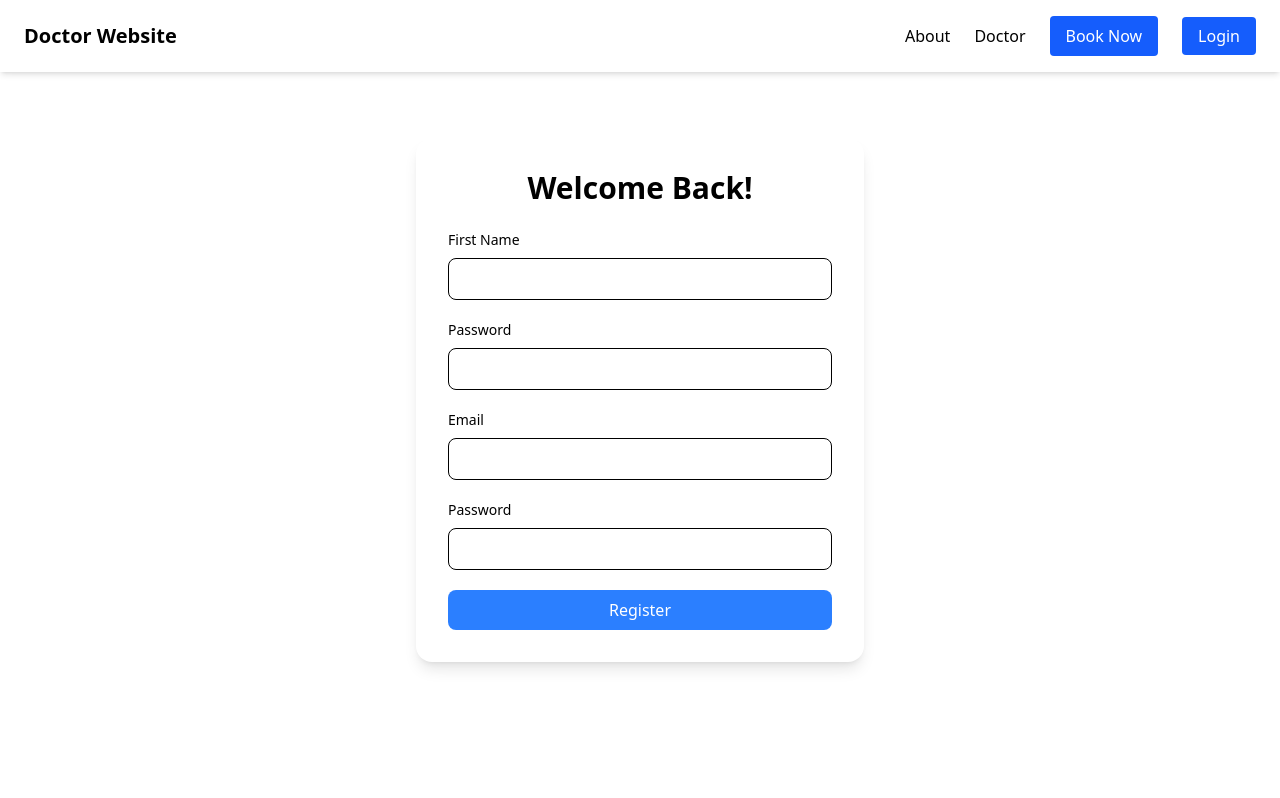
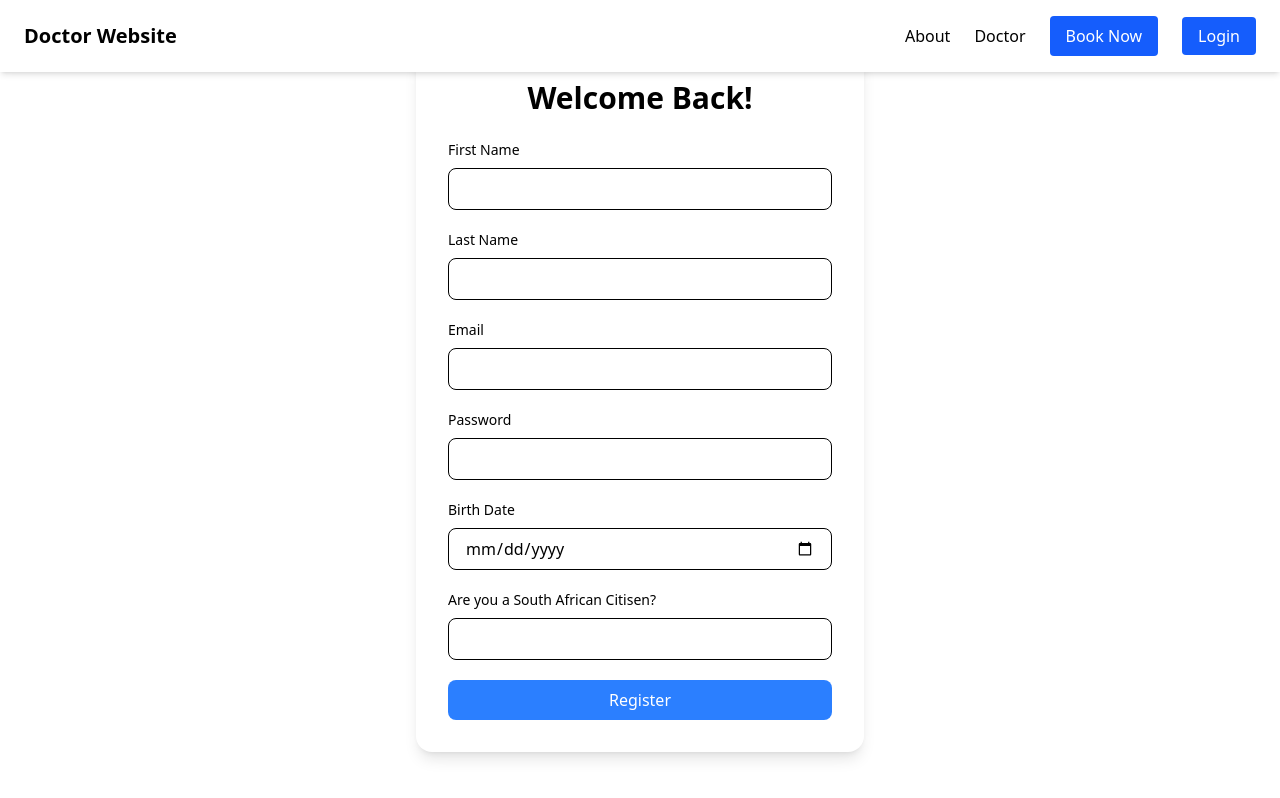
Before and after one commit to 1WholePotato/doctor_app_demo, a React (Vite) app in the folder doctor_website_demo/: page /register in a window 1280 px wide. Built offline with nearby package versions, Linux system fonts and the light colour scheme.

Commit message:
Done some stuff

```diff
--- a/doctor_website_demo/src/pages/Register.tsx
+++ b/doctor_website_demo/src/pages/Register.tsx
@@ -3,7 +3,7 @@ import {supabase} from "../supabaseClient";
 import { useNavigate } from "react-router-dom";
 
 function Register(){
-    const navigate = useNavigate;
+    const navigate = useNavigate();
     const [firstname, setFirstname] = useState("");
     const [lastname , setLastname] = useState("");
     const[email, setEmail] = useState("");
@@ -13,6 +13,7 @@ function Register(){
     const[passportNum, setpassportNum] = useState("");
     const[cell_num, setCellNum] = useState("");
     const[sanc_num, setSancNum] = useState("");
+    const[isCiti, setIsCiti] = useState(true);
 
 
     const handleSubmit = async (e: React.FormEvent) =>{
@@ -65,9 +66,11 @@ function Register(){
 
   // 3. Success
   alert("Account created successfully!");
-  navigate();
+  navigate("/login");
 
     }
+
+
 
     return(
         <div className="min-h-screen flex items-center justify-center bg-grey-100 px-4">
@@ -84,7 +87,7 @@ function Register(){
                     </div>
                     <div>
                         <label className="block mb-2 text-sm font-md">
-                            Password
+                            Last Name
                         </label>
                         <input type="text" value={lastname} onChange={(e) => setLastname(e.target.value)}
                         className="w-full px-4 py-2 border rounded-lg focus:ring-2 focus:ring-blue-500 focus:outline-none"/>
@@ -108,6 +111,26 @@ function Register(){
                         onChange={(e) => setPassword(e.target.value)}
                         className="w-full px-4 py-2 border rounded-lg focus:ring-2 focus:ring-blue-500 focus:outline-none"/>
                     </div>
+                    <div>
+                        <label className="block mb-2 text-sm font-md">
+                            Birth Date
+                        </label>
+                        <input
+                        type="date"
+                        value={birth_date}
+                        onChange={(e) => setBirthdate(e.target.value)}
+                        className="w-full px-4 py-2 border rounded-lg focus:ring-2 focus:ring-blue-500 focus:outline-none"/>
+                    </div>
+                    <div>
+                        <label className="block mb-2 text-sm font-md">
+                            Are you a South African Citisen?
+                        </label>
+                        <input
+                        type="check"
+                        value={password}
+                        onChange={(e) => setPassword(e.target.value)}
+                        className="w-full px-4 py-2 border rounded-lg focus:ring-2 focus:ring-blue-500 focus:outline-none"/>
+                    </div>
 
 
                     <button
```
